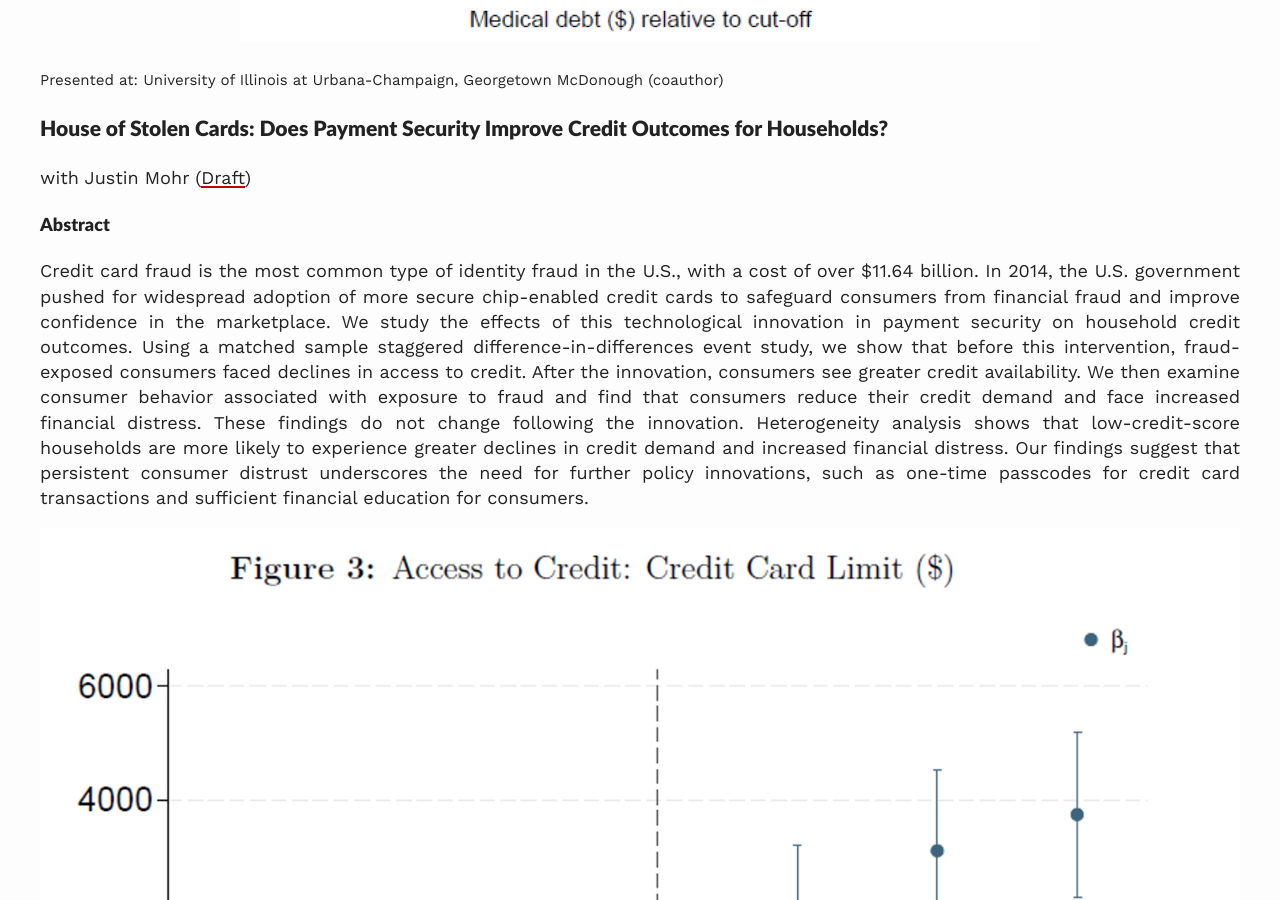
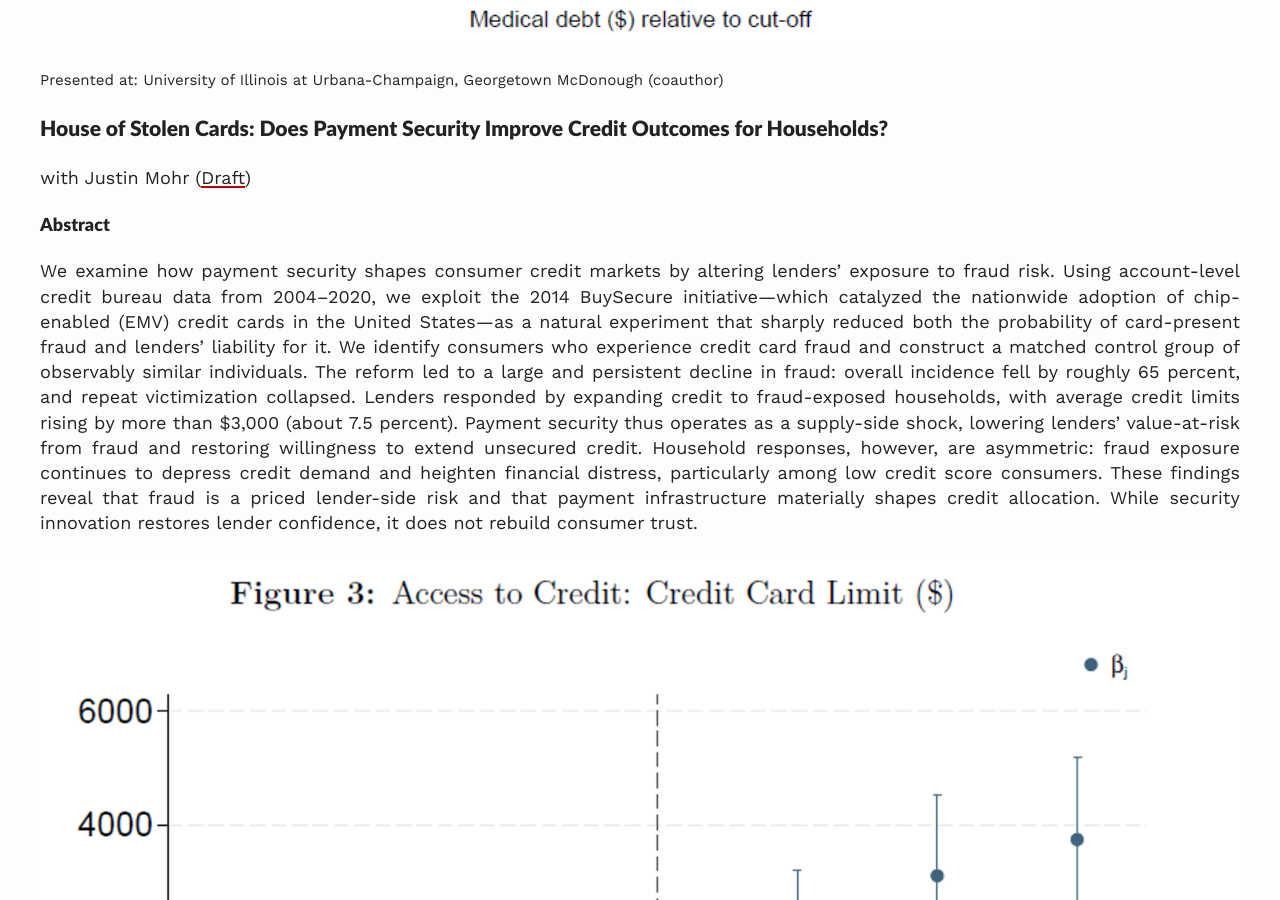
Before and after one commit to divijkohli/divijkohli.github.io, a Jekyll site: the page built from _pages/research.md, in a window 1280 px wide and 900 px high, scrolled down 1708 px. Built offline with Jekyll 4.4.1, drawn with Linux system fonts in a browser that asks for light colours; nearby versions of some CDN libraries; some of the changed text lies outside the part shown.

Commit message:
Revise abstracts for medical debt and fraud research
Updated the abstracts for research papers on medical debt and credit card fraud, reflecting new findings and data.

```diff
--- a/_pages/research.md
+++ b/_pages/research.md
@@ -17,8 +17,7 @@ with Victor Duarte, Julia Fonseca, and Julian Rief ([Draft]( {{ site.baseurl }}/
 
 #### Abstract
 <p align="justify">
-
-One in seven Americans carry medical debt, with \$88 billion reported on consumer credit reports. In April 2023, the three major credit bureaus stopped reporting medical debts below $500. We study the effects of this information deletion on consumer credit scores, credit limits and utilization, repayment behavior, and payday borrowing. Contrary to expectations that removing this negative credit information would improve credit access for affected individuals, a regression discontinuity analysis comparing individuals above and below the \$500 threshold finds no direct benefits from the information deletion, ruling out small changes. To help interpret these findings, we build credit scoring models using machine learning techniques and show that small medical debts are not meaningfully predictive of defaults, indicating that they contribute little to credit risk assessment. Finally, we show that larger medical debts (≥ $500) are also not meaningfully predictive of default, suggesting that eliminating medical debts entirely from credit reports, as planned under a January 2025 decision by the Consumer Financial Protection Bureau, is unlikely to affect credit outcomes. </p>
+One in seven Americans carry medical debt, with \$69 billion reported on consumer credit reports. In April 2023, the three major credit bureaus stopped reporting medical debt collections below $500. We study the effects of this information deletion on consumer credit scores, credit access, repayment behavior, and payday borrowing. Regression discontinuity estimates comparing individuals just above and below the \$500 threshold show that the deletion reduced the reported number of medical debt collections by 61 percent. Despite expectations that removing negative credit information would improve credit outcomes for affected individuals, we find no evidence of benefits over the subsequent two years, ruling out even small effects. To interpret these findings, we build credit scoring models and show that medical debts, regardless of size, add minimal incremental information for default prediction beyond standard credit report variables, implying that they contribute negligibly to credit risk assessment. Our results suggest that eliminating medical debt collections entirely from credit reports would be unlikely to affect credit outcomes. </p>
 <div style="text-align: center;">
     <img src="{{ site.baseurl }}/assets/images/DFKR.png" alt="" width="800">
 </div>
@@ -31,7 +30,7 @@ with Justin Mohr ([Draft]( {{ site.baseurl }}/KM_2025_04.pdf ))
 
 #### Abstract
 <p align="justify">
-Credit card fraud is the most common type of identity fraud in the U.S., with a cost of over $11.64 billion. In 2014, the U.S. government pushed for widespread adoption of more secure chip-enabled credit cards to safeguard consumers from financial fraud and improve confidence in the marketplace. We study the effects of this technological innovation in payment security on household credit outcomes. Using a matched sample staggered difference-in-differences event study, we show that before this intervention, fraud-exposed consumers faced declines in access to credit. After the innovation, consumers see greater credit availability. We then examine consumer behavior associated with exposure to fraud and find that consumers reduce their credit demand and face increased financial distress. These findings do not change following the innovation. Heterogeneity analysis shows that low-credit-score households are more likely to experience greater declines in credit demand and increased financial distress. Our findings suggest that persistent consumer distrust underscores the need for further policy innovations, such as one-time passcodes for credit card transactions and sufficient financial education for consumers.
+ We examine how payment security shapes consumer credit markets by altering lenders’ exposure to fraud risk. Using account-level credit bureau data from 2004–2020, we exploit the 2014 BuySecure initiative—which catalyzed the nationwide adoption of chip-enabled (EMV) credit cards in the United States—as a natural experiment that sharply reduced both the probability of card-present fraud and lenders’ liability for it. We identify consumers who experience credit card fraud and construct a matched control group of observably similar individuals. The reform led to a large and persistent decline in fraud: overall incidence fell by roughly 65 percent, and repeat victimization collapsed. Lenders responded by expanding credit to fraud-exposed households, with average credit limits rising by more than \$3,000 (about 7.5 percent). Payment security thus operates as a supply-side shock, lowering lenders’ value-at-risk from fraud and restoring willingness to extend unsecured credit. Household responses, however, are asymmetric: fraud exposure continues to depress credit demand and heighten financial distress, particularly among low credit score consumers. These findings reveal that fraud is a priced lender-side risk and that payment infrastructure materially shapes credit allocation. While security innovation restores lender confidence, it does not rebuild consumer trust.
 </p>
 ![Medical Debt Paper Chart]( {{ site.baseurl }}/assets/images/KM.png )
 <p align="justify"><small>
```
